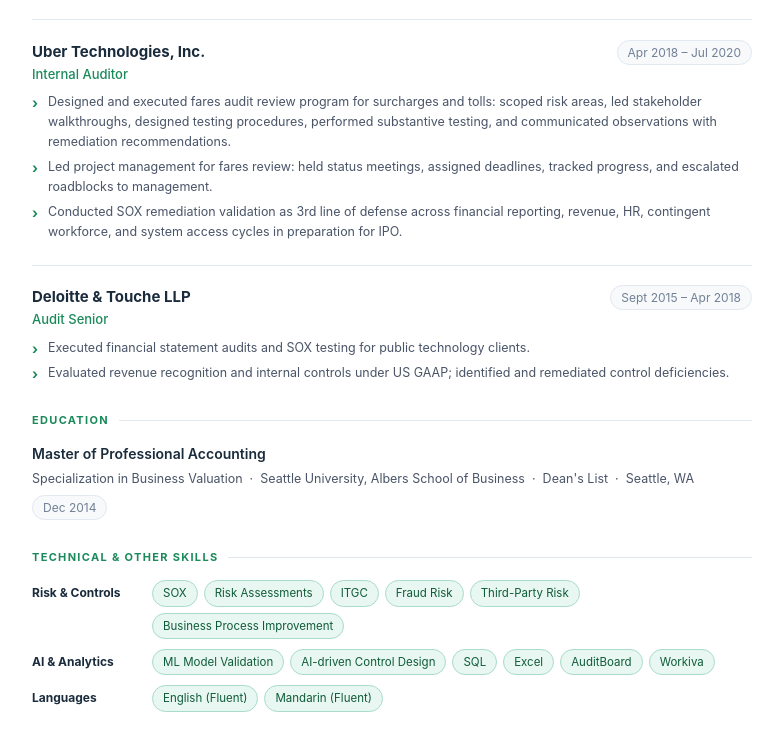
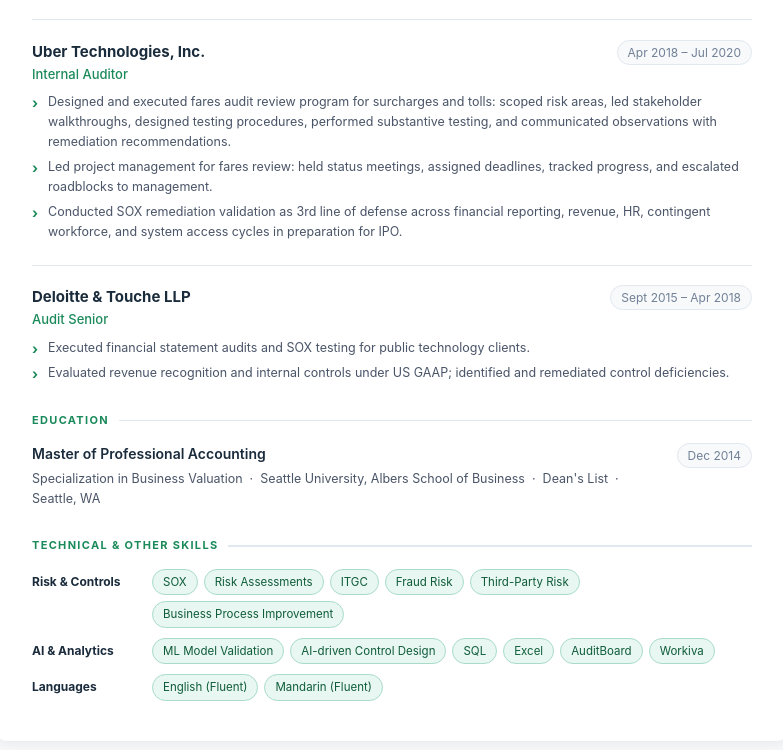
Before and after one commit to zi-ye-sh88/application-dashboard, a plain HTML site: page index.html in a window 1280 px wide. Shown: the part 1147-1897 px from the top of the page, without its empty margins (248-1031 px from the left). Drawn offline with Linux system fonts and the light colour scheme.

Commit message:
Fix education date alignment

```diff
--- a/index.html
+++ b/index.html
@@ -155,9 +155,8 @@
 .edu-row {
   display: flex;
   justify-content: space-between;
-  align-items: baseline;
-  flex-wrap: wrap;
-  gap: 6px;
+  align-items: flex-start;
+  gap: 12px;
 }
 .edu-degree {
   font-size: 14px;
@@ -177,6 +176,8 @@
   border-radius: 99px;
   border: 1px solid var(--border);
   white-space: nowrap;
+  flex-shrink: 0;
+  margin-left: auto;
 }
 
 /* ── SKILLS ── */
@@ -335,7 +336,7 @@
     <!-- EDUCATION -->
     <div class="section">
       <p class="section-title">Education</p>
-      <div class="edu-row">
+      <div class="edu-row" style="display:flex;justify-content:space-between;align-items:flex-start;gap:12px;">
         <div>
           <p class="edu-degree">Master of Professional Accounting</p>
           <p class="edu-school">Specialization in Business Valuation &nbsp;·&nbsp; Seattle University, Albers School of Business &nbsp;·&nbsp; Dean's List &nbsp;·&nbsp; Seattle, WA</p>
```
